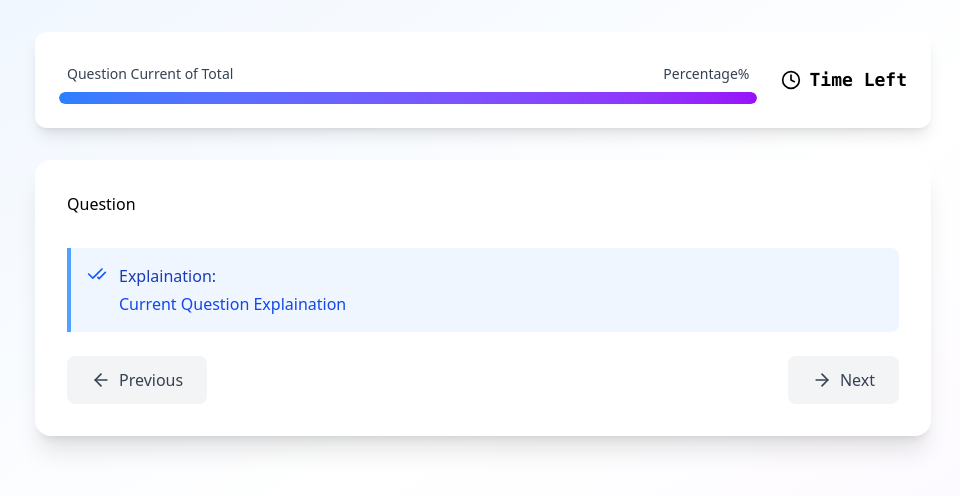
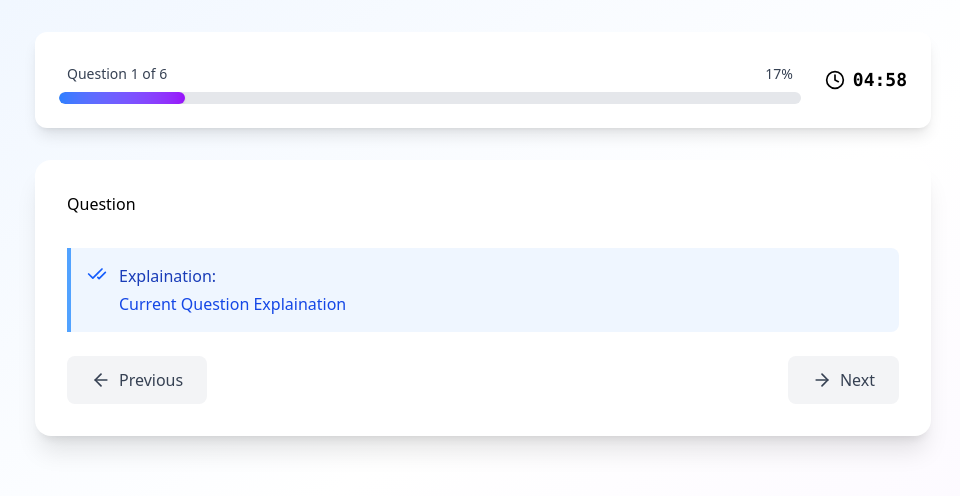
Before and after one commit to HarishKamuni/hrk_quiz_app, a React (Vite) app: page / in a window 1280 px wide. Both pictures are taken after a click on the button "Start Quiz". Shown: the top 496 px of the page, without its empty margins (157-1117 px from the left). Built offline with nearby package versions, Linux system fonts and the light colour scheme.

Commit message:
implement progress bar and timer functionality

```diff
--- a/src/components/ProgressBar.jsx
+++ b/src/components/ProgressBar.jsx
@@ -1,19 +1,21 @@
 import React from 'react';
 
-const ProgressBar = () => {
+const ProgressBar = ({ current, total, className = '' }) => {
+  const percentage = Math.round((current / total) * 100);
   return (
-      <div className={`w-full`}>
+    <div className={`w-full ${className}`}>
       <div className="flex justify-between items-center m-2">
         <span className="text-sm font-medium text-gray-700">
-            Question Current of Total
+          Question {current} of {total}
         </span>
-          <span className="text-sm font-medium text-gray-700">
-            Percentage%
-          </span>
+        <span className="text-sm font-medium text-gray-700">{percentage}%</span>
       </div>
-            <div className='w-full bg-gray-200 rounded-full h-3 overflow-hidden'>
+      <div className="w-full bg-gray-200 rounded-full h-3 overflow-hidden">
         {/* Progress Bar */}
-                <div className='bg-gradient-to-r from-blue-500 to-purple-600 h-full rounded-full transition-all duration-500 ease-out shadow-sm'></div>
+        <div
+          className="bg-gradient-to-r from-blue-500 to-purple-600 h-full rounded-full transition-all duration-500 ease-out shadow-sm"
+          style={{ width: `${percentage}%` }}
+        ></div>
       </div>
 
       {/* break */}
--- a/src/components/Quiz.jsx
+++ b/src/components/Quiz.jsx
@@ -47,11 +47,10 @@ const Quiz = () => {
 
   // Quiz start
   if (!isTimerActive && answers.length === 0) {
-    console.log(!isTimerActive);
-    console.log(answers.length);
+
 
     return (
-      <div className="min-h-screen bg-gradient-to-br from-blue-50 via-white to-purple-50 flex items-center justify-center py-8 px-4">
+      <div className="min-h-screen bg-gradient-to-br from-blue-50 via-white to-purple-50 py-8 px-4">
         <QuizStart />
       </div>
     );
@@ -63,7 +62,10 @@ const Quiz = () => {
         <div className="bg-white rounded-xl shadow-lg p-6">
           <div className="flex flex-col md:flex-row md:items-center md:justify-between space-y-4 md:space-y-0">
             <div className="flex-1">
-              <ProgressBar />
+              <ProgressBar
+                current={currentQuestionIndex + 1}
+                total={questions.length}
+              />
             </div>
             <div className="md:ml-6">
               <Timer />
--- a/src/components/Timer.jsx
+++ b/src/components/Timer.jsx
@@ -1,11 +1,38 @@
 import { Clock } from 'lucide-react';
-import React from 'react';
+import React, { useEffect } from 'react';
+import { useDispatch, useSelector } from 'react-redux';
+import { decreamentTimer } from '../store/quizSlice';
 
 const Timer = () => {
+  const dispatch = useDispatch();
+  const { timeLeft, isTimerActive } = useSelector((state) => state.quiz);
+
+  useEffect(() => {
+    let interval;
+    if (isTimerActive && timeLeft > 0) {
+      interval = setInterval(() => {
+        dispatch(decreamentTimer());
+      }, 1000);
+
+      return () => {
+        if (interval) {
+          clearInterval(interval);
+        }
+      };
+    }
+  }, [dispatch, isTimerActive, timeLeft]);
+  //step:-1
+  const formatTime = (seconds) => {
+    const min = Math.floor(seconds / 60);
+    const secs = seconds % 60;
+    return `${min.toString().padStart(2, 0)}:${secs.toString().padStart(2, 0)}`;
+  };
   return (
     <div className={`flex items-center space-x-2`}>
       <Clock size={20} />
-      <span className="font-mono text-lg font-semibold">Time Left</span>
+      <span className="font-mono text-lg font-semibold">
+        {formatTime(timeLeft)}
+      </span>
     </div>
   );
 };
--- a/src/store/quizSlice.jsx
+++ b/src/store/quizSlice.jsx
@@ -26,9 +26,16 @@ const quizSlice = createSlice({
       state.isTimerActive = true;
       state.showExplaination = false;
     },
+    decreamentTimer: (state) => {
+      if (state.timeLeft > 0 && state.isTimerActive) {
+        state.timeLeft -= 1;
+      } else if (state.timeLeft === 0) {
+        (state.isQuizCompleted = true), (state.isTimerActive = false);
+      }
+    },
   },
 });
 
-export const { setQuestions, startQuiz } = quizSlice.actions;
+export const { setQuestions, startQuiz, decreamentTimer } = quizSlice.actions;
 
 export default quizSlice.reducer;
```
Lines whose indentation alone changed are shown as unchanged.
